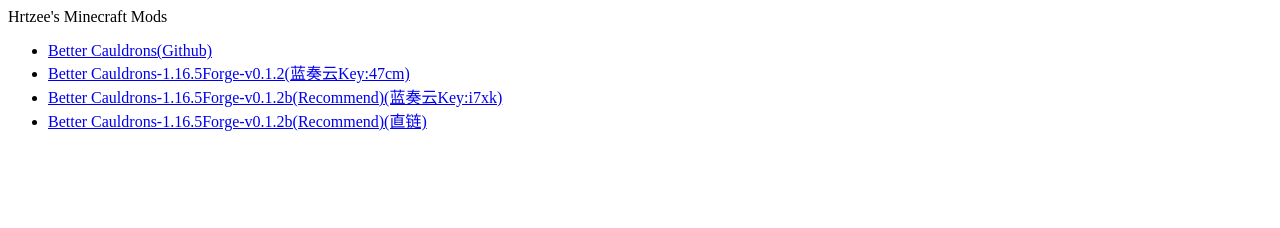
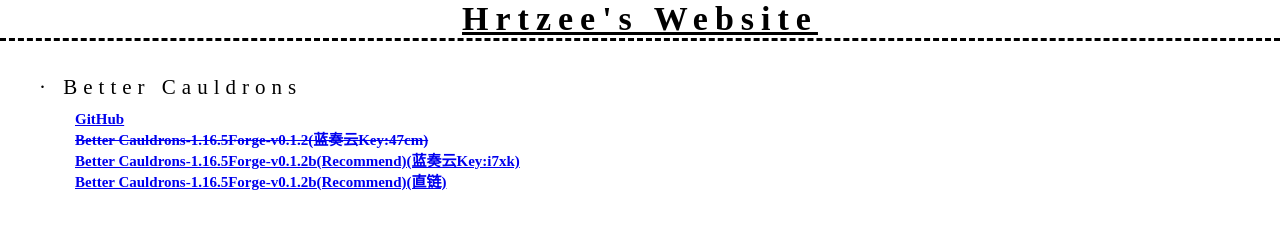
Before and after one commit to Hrtzee/Hrtzee.github.io, a plain HTML site: page index.html in a window 1280 px wide. Drawn offline with Linux system fonts and the light colour scheme.

Commit message:
Update index.html

```diff
--- a/index.html
+++ b/index.html
@@ -1,8 +1,32 @@
-<p>Hrtzee's Minecraft Mods</p>
+<style>
+/*--预设--*/
+body { padding:0px;margin: 0px; }
+#lyrow, #lyrow input, #lyrow textarea { font-size:12px;font-family: 'Microsoft YaHei', '微软雅黑', MicrosoftJhengHei, '华文细黑', STHeiti, MingLiu; }
+#lyrow { height:100vh;width: 100vw; }
+#lyrow div { min-height: 18px;  }
+#lyrow input, #lyrow textarea { border:rgb(235, 235, 235) 1px solid;border-radius: 3px;padding: 5px 8px;outline: 0; }
+#lyrow input:hover, #lyrow textarea:hover { border: 1px solid #6bc1f2; }
+/*--编辑--*/
+#lyrow .a { font-size:34px;font-style:normal;font-weight:900;letter-spacing:7px;text-align:center;text-decoration:underline;border-bottom:rgba(0, 0, 0, 1) dashed 3px !important; }
+#lyrow .b { font-size:19px;text-indent:18px;font-weight:200;text-align:left;letter-spacing:2px;line-height:44px; }
+#lyrow .c { padding:196px 50% 0 50%;float:left; }
+#lyrow .d { font-size:21px;font-weight:100;line-height:47px;padding:0 0 0 39px;letter-spacing:6px; }
+#lyrow .e { font-size:15px;font-weight:bold;text-transform:none;flex-wrap:wrap;display:flex !important;padding:0 0 0 75px; }
+#lyrow .f { text-decoration:line-through; }
 
-<ul>
-  <li> <a href="https://github.com/Hrtzee/BetterCauldrons">Better Cauldrons(Github)</a> </li>
-  <li> <a href="https://wwr.lanzoui.com/iuBcsuolj5e">Better Cauldrons-1.16.5Forge-v0.1.2(蓝奏云Key:47cm)</a> </li>
-  <li> <a href="https://wwr.lanzoui.com/iaovpup6zlc">Better Cauldrons-1.16.5Forge-v0.1.2b(Recommend)(蓝奏云Key:i7xk)</a> </li>
-  <li> <a href="https://link.jscdn.cn/lanzou/aHR0cHM6Ly93d3IubGFuem91aS5jb20vaWFvdnB1cDZ6bGMmcGFzc0NvZGU9aTd4aw.jar">Better Cauldrons-1.16.5Forge-v0.1.2b(Recommend)(直链)</a></li>
+</style>
+<!--下载font-awesome.css图标包-->
+<!--https://www.58html.com/html/template/font-awesome.zip-->
+<link rel="stylesheet" href="https://www.58html.com/gui/css/font-awesome/css/font-awesome.css">
+<div id="lyrow">
+
+
+    <h1 class="a">Hrtzee's Website<br></h1>
+<ul class="b">
 </ul>
+    <span class="d">  ·  Better Cauldrons<br></span>
+    <a class="e" href="https://github.com/Hrtzee/BetterCauldrons" target="_blank">GitHub</a>
+    <a class="e f" href="https://wwr.lanzoui.com/iuBcsuolj5e#47cm" target="_blank">Better Cauldrons-1.16.5Forge-v0.1.2(蓝奏云Key:47cm)</a>
+    <a class="e" href="https://wwr.lanzoui.com/iaovpup6zlc" target="_blank">Better Cauldrons-1.16.5Forge-v0.1.2b(Recommend)(蓝奏云Key:i7xk)</a>
+    <a class="e" href="https://link.jscdn.cn/lanzou/aHR0cHM6Ly93d3IubGFuem91aS5jb20vaWFvdnB1cDZ6bGMmcGFzc0NvZGU9aTd4aw.jar" target="_blank">Better Cauldrons-1.16.5Forge-v0.1.2b(Recommend)(直链)</a>
+</div>
```
